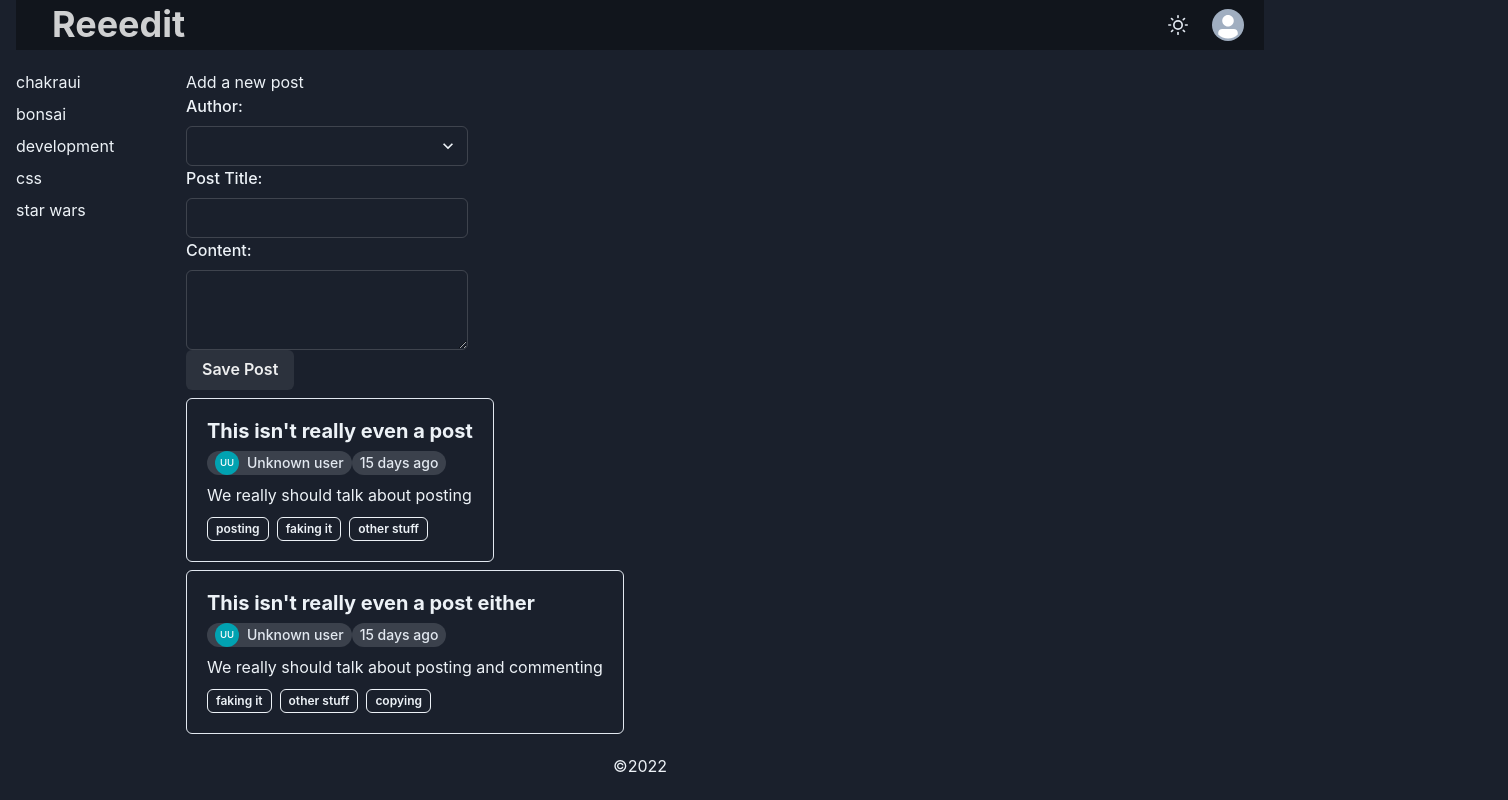
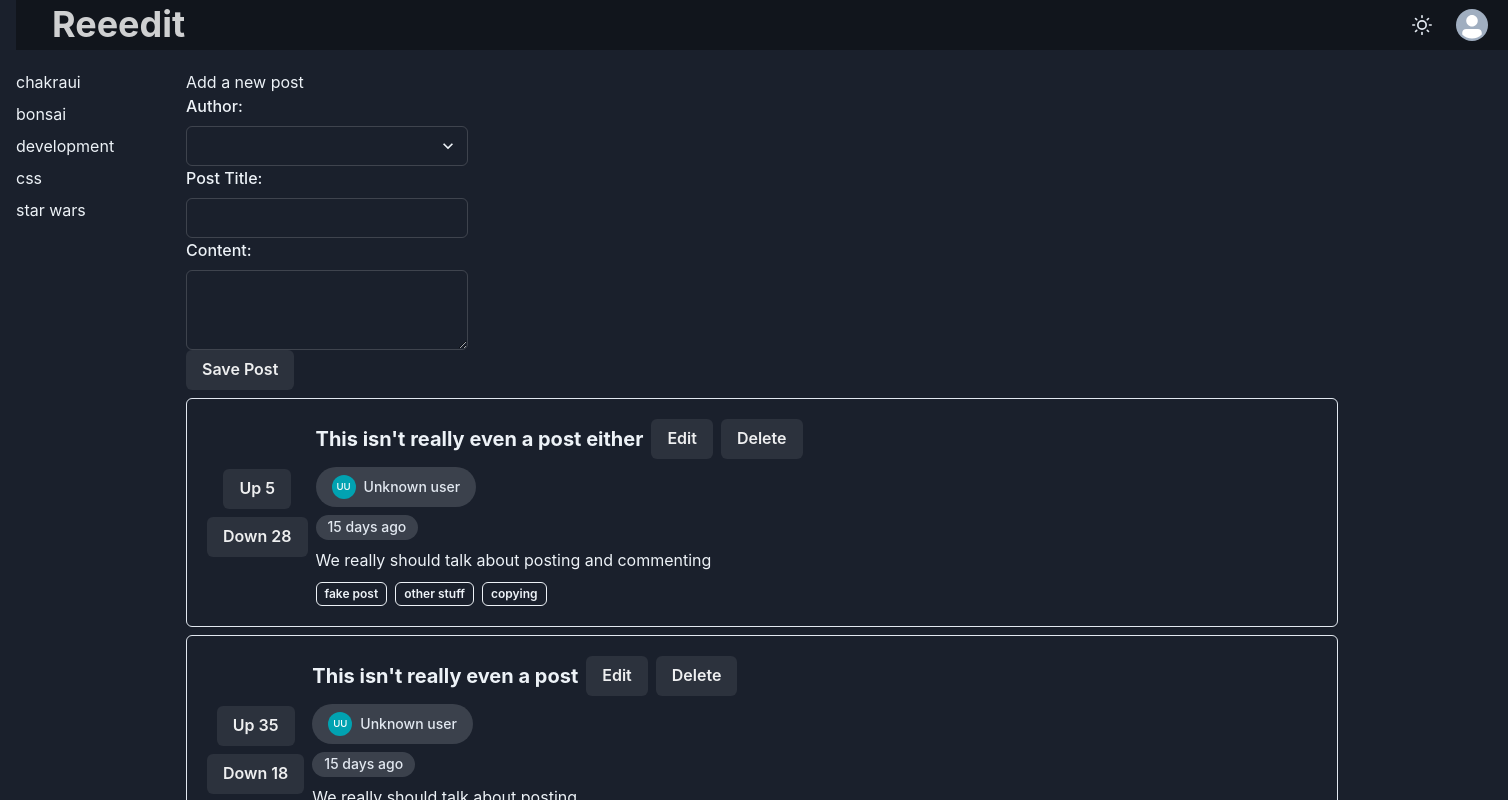
Before and after one commit to smodish-playground/reeedit, a React (Create React App) app: page / in a window 1280 px wide. Shown: the top 800 px of the page, 1508 px wide, since content can reach past the window. Built offline with nearby package versions, Linux system fonts and the light colour scheme.

Commit message:
Add Up and Down vote buttons and functionality Add Edit and Delete buttons Minor UI Updates

```diff
--- a/src/components/Post/Post.interface.tsx
+++ b/src/components/Post/Post.interface.tsx
@@ -5,4 +5,5 @@ export interface IPost {
   createdAt: number
   createdBy: string
   topics: string[]
+  votes: { up: number; down: number }
 }
--- a/src/components/Post/Post.tsx
+++ b/src/components/Post/Post.tsx
@@ -9,46 +9,73 @@ import {
   ButtonGroup,
   TagLabel,
   Tag,
+  HStack,
 } from '@chakra-ui/react'
 import PostAuthor from '../PostAuthor/PostAuthor'
 import RelativeDate from '../RelativeDate/RelativeDate'
 import { IPost } from './Post.interface'
+import { useDispatch } from 'react-redux'
+import { upVoteAdded, downVoteAdded } from '../../features/posts/postsSlice'
 
 const Post = (props: IPost) => {
+  const dispatch = useDispatch()
+
   return (
-    <VStack
+    <Box
       as="article"
-      align="left"
       rounded="md"
       p="5"
       boxShadow="sm"
       border="1px"
       borderColor="gray.200"
+      width="6xl"
     >
+      <HStack>
+        <VStack>
+          <Button onClick={() => dispatch(upVoteAdded({ postId: props.id }))}>
+            Up {props.votes.up}
+          </Button>
+          <Button onClick={() => dispatch(downVoteAdded({ postId: props.id }))}>
+            Down {props.votes.down}
+          </Button>
+        </VStack>
+
+        <VStack align="left">
+          <HStack justifyContent="space-between">
             <Heading as="h2" size="md">
               {props.title}
             </Heading>
-      <Box>
+            <ButtonGroup>
+              <Button>Edit</Button>
+              <Button>Delete</Button>
+            </ButtonGroup>
+          </HStack>
           <PostAuthor userId={props.createdBy} />
-        <Tag size="md" borderRadius="full">
+          <Tag borderRadius="full" w="max-content" px="3" py="1">
             <TagLabel>
               <RelativeDate timestamp={props.createdAt} />
             </TagLabel>
           </Tag>
-      </Box>
           <Text noOfLines={3} size="md">
             {props.content}
           </Text>
           <Box>
             <ButtonGroup>
               {props.topics.map((topic) => (
-            <Button size="xs" colorScheme="black" key={topic} variant="outline">
+                <Button
+                  size="xs"
+                  colorScheme="black"
+                  key={topic}
+                  variant="outline"
+                >
                   {topic}
                 </Button>
               ))}
             </ButtonGroup>
           </Box>
         </VStack>
+      </HStack>
+    </Box>
   )
 }
 
--- a/src/components/PostAuthor/PostAuthor.tsx
+++ b/src/components/PostAuthor/PostAuthor.tsx
@@ -15,7 +15,7 @@ const PostAuthor = (props: { userId: string }) => {
   // < span > by { author ?author.name: 'Unknown Author'}</span>
 
   return (
-    <Tag size="md" borderRadius="full">
+    <Tag borderRadius="full" width="fit-content" py="2" px="4">
       {/* eventually will be link to profile pic */}
       <Avatar name={author.name} size="xs" mr="2" />
       <TagLabel>{author.name}</TagLabel>
--- a/src/features/posts/Posts/Posts.tsx
+++ b/src/features/posts/Posts/Posts.tsx
@@ -10,10 +10,12 @@ import { VStack } from '@chakra-ui/react'
 const Posts = () => {
   const posts = useAppSelector(selectAllPosts)
 
+  const orderPosts = posts.slice().sort((a, b) => b.createdAt - a.createdAt)
+
   return (
     <VStack alignItems="flex-start">
       <PostForm />
-      {posts.map((post) => (
+      {orderPosts.map((post) => (
         <Post key={post.id} {...post} />
       ))}
     </VStack>
--- a/src/features/posts/postsSlice.ts
+++ b/src/features/posts/postsSlice.ts
@@ -20,6 +20,10 @@ export const postsSlice = createSlice({
             topics: ['from redux prepare'],
             createdAt: Date.now(),
             createdBy: userId,
+            votes: {
+              up: 0,
+              down: 0,
+            },
           },
         }
       },
@@ -28,27 +32,24 @@ export const postsSlice = createSlice({
         state.push(action.payload)
       },
     },
-    setPosts: (state) => {
-      // fetch posts
-      return state
+    upVoteAdded(state, action) {
+      const { postId } = action.payload
+      const existingPost = state.find((post) => post.id === postId)
+      if (existingPost) {
+        existingPost.votes.up++
+      }
     },
-    setCurrentPost: (state, action) => {
-      // fetch one post
-      return state
-    },
-    updatedPost: (state, action) => {
-      // update a post
-      return state
-    },
-    deletedPost: (state, action) => {
-      // deletes one post
-      return state
+    downVoteAdded(state, action) {
+      const { postId } = action.payload
+      const existingPost = state.find((post) => post.id === postId)
+      if (existingPost) {
+        existingPost.votes.down++
+      }
     },
   },
 })
 
-export const { setPosts, setCurrentPost, postAdded, updatedPost, deletedPost } =
-  postsSlice.actions
+export const { postAdded, upVoteAdded, downVoteAdded } = postsSlice.actions
 
 export const selectAllPosts = (state: { posts: IPost[] }) => state.posts
 
--- a/src/mockdb/db.js
+++ b/src/mockdb/db.js
@@ -3,21 +3,23 @@ const data = {
     {
       id: 'jXI_oh1UDHM7If-zDvytk',
       title: "This isn't really even a post",
-      topics: ['posting', 'faking it', 'other stuff'],
+      topics: ['posting', 'fake post', 'other stuff'],
       content: 'We really should talk about posting',
       createdBy: 'firsty',
       createdAt: 1659975419664,
+      votes: { up: 35, down: 18 },
     },
     {
       id: 'QPichBrG9QGBu3RAc7ipx',
       title: "This isn't really even a post either",
-      topics: ['faking it', 'other stuff', 'copying'],
+      topics: ['fake post', 'other stuff', 'copying'],
       content: 'We really should talk about posting and commenting',
       createdBy: 'secondly',
       createdAt: 1659975619664,
+      votes: { up: 5, down: 28 },
     },
   ],
-  topics: ['copying', 'faking it', 'other stuff', 'posting'],
+  topics: ['copying', 'other stuff', 'posting'],
   users: [
     {
       displayName: 'first poster',
```
Also changed, not shown: 2 other files (tests, documents, lock files or other folders). Lines whose indentation alone changed are shown as unchanged.
